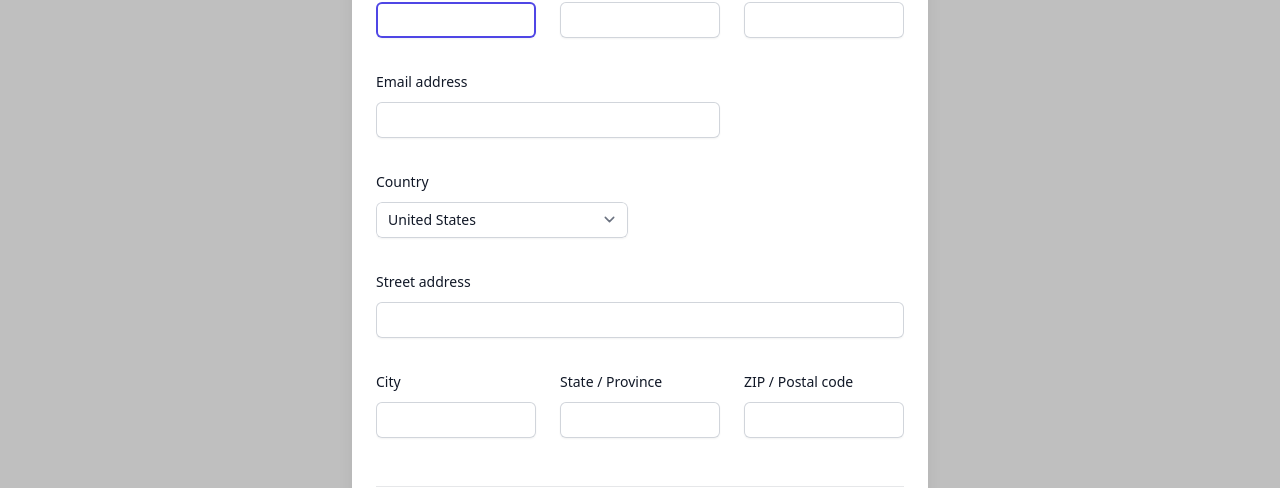
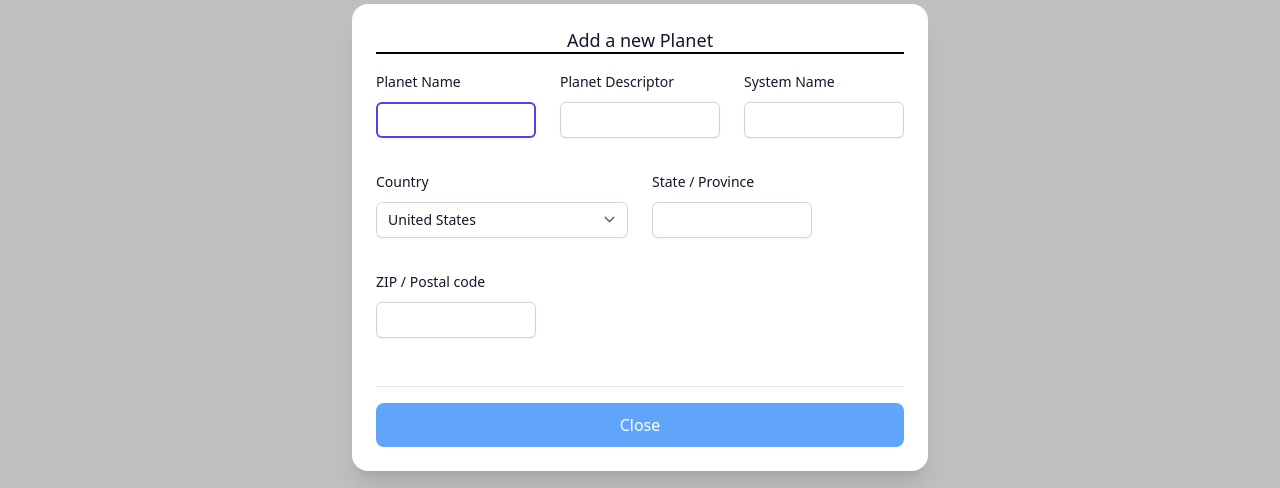
Before and after one commit to ShockDexterity/nmsp, a React app: page / in a window 1280 px wide. Both pictures are taken after a click on the button "Add a planet". Shown: the part 163-651 px from the top of the page. Built offline with nearby package versions, Linux system fonts and the light colour scheme; no server answers.

Commit message:
forms are rough

```diff
--- a/client/components/AddForm.jsx
+++ b/client/components/AddForm.jsx
@@ -21,24 +21,6 @@ export default function AddForm (props) {
 
             <FormTextEntry label="System Name" name="system" cols={2} />
 
-            <div className="sm:col-span-4">
-              <label
-                htmlFor="email"
-                className="block text-sm font-medium leading-6 text-gray-900"
-              >
-                Email address
-              </label>
-              <div className="mt-2">
-                <input
-                  id="email"
-                  name="email"
-                  type="email"
-                  autoComplete="email"
-                  className="block w-full rounded-md border-0 py-1.5 text-gray-900 shadow-sm ring-1 ring-inset ring-gray-300 placeholder:text-gray-400 focus:ring-2 focus:ring-inset focus:ring-indigo-600 sm:text-sm sm:leading-6"
-                />
-              </div>
-            </div>
-
             <div className="sm:col-span-3">
               <label
                 htmlFor="country"
@@ -57,42 +39,6 @@ export default function AddForm (props) {
                   <option>Canada</option>
                   <option>Mexico</option>
                 </select>
-              </div>
-            </div>
-
-            <div className="col-span-full">
-              <label
-                htmlFor="street-address"
-                className="block text-sm font-medium leading-6 text-gray-900"
-              >
-                Street address
-              </label>
-              <div className="mt-2">
-                <input
-                  type="text"
-                  name="street-address"
-                  id="street-address"
-                  autoComplete="street-address"
-                  className="block w-full rounded-md border-0 py-1.5 text-gray-900 shadow-sm ring-1 ring-inset ring-gray-300 placeholder:text-gray-400 focus:ring-2 focus:ring-inset focus:ring-indigo-600 sm:text-sm sm:leading-6"
-                />
-              </div>
-            </div>
-
-            <div className="sm:col-span-2 sm:col-start-1">
-              <label
-                htmlFor="city"
-                className="block text-sm font-medium leading-6 text-gray-900"
-              >
-                City
-              </label>
-              <div className="mt-2">
-                <input
-                  type="text"
-                  name="city"
-                  id="city"
-                  autoComplete="address-level2"
-                  className="block w-full rounded-md border-0 py-1.5 text-gray-900 shadow-sm ring-1 ring-inset ring-gray-300 placeholder:text-gray-400 focus:ring-2 focus:ring-inset focus:ring-indigo-600 sm:text-sm sm:leading-6"
-                />
               </div>
             </div>
 
```
Also changed, not shown: public/index.js, public/tailwind.css, 1 other file (tests, documents, lock files or other folders).
